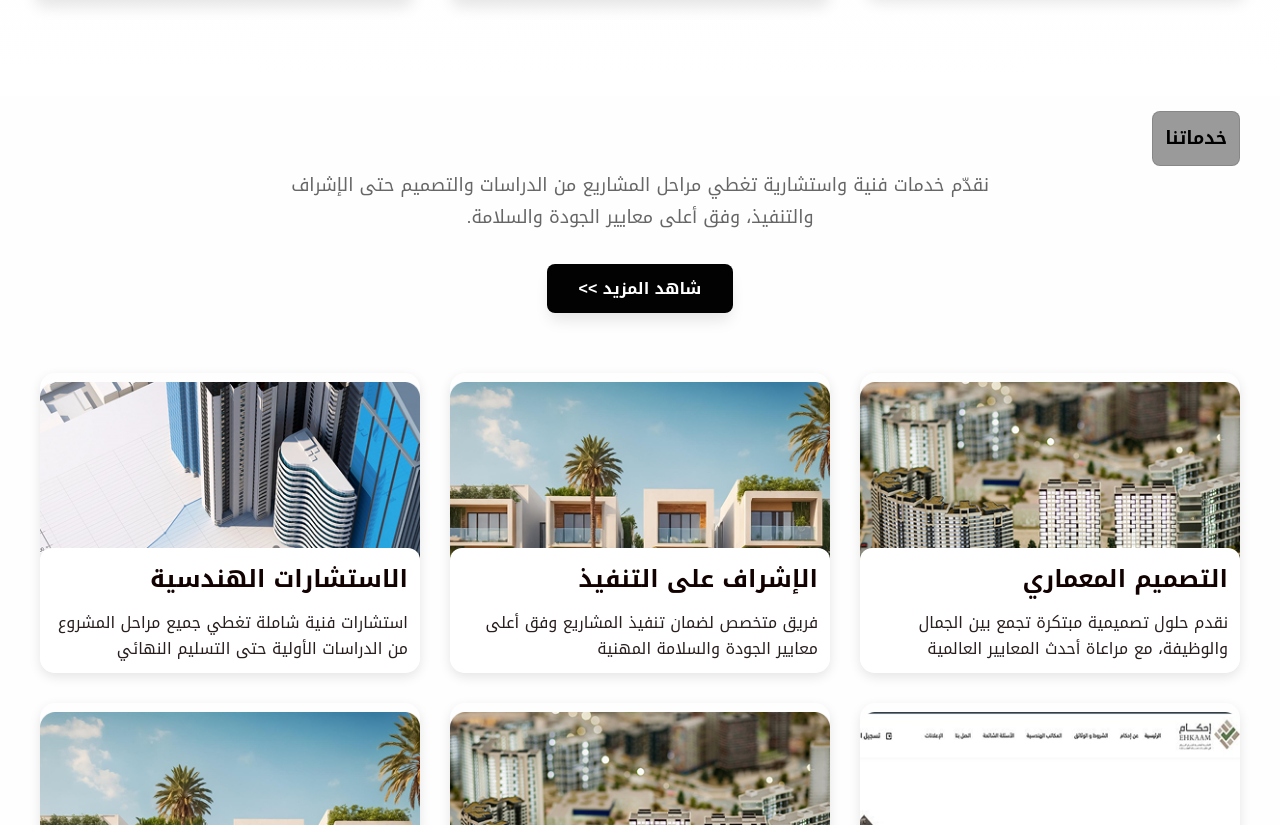
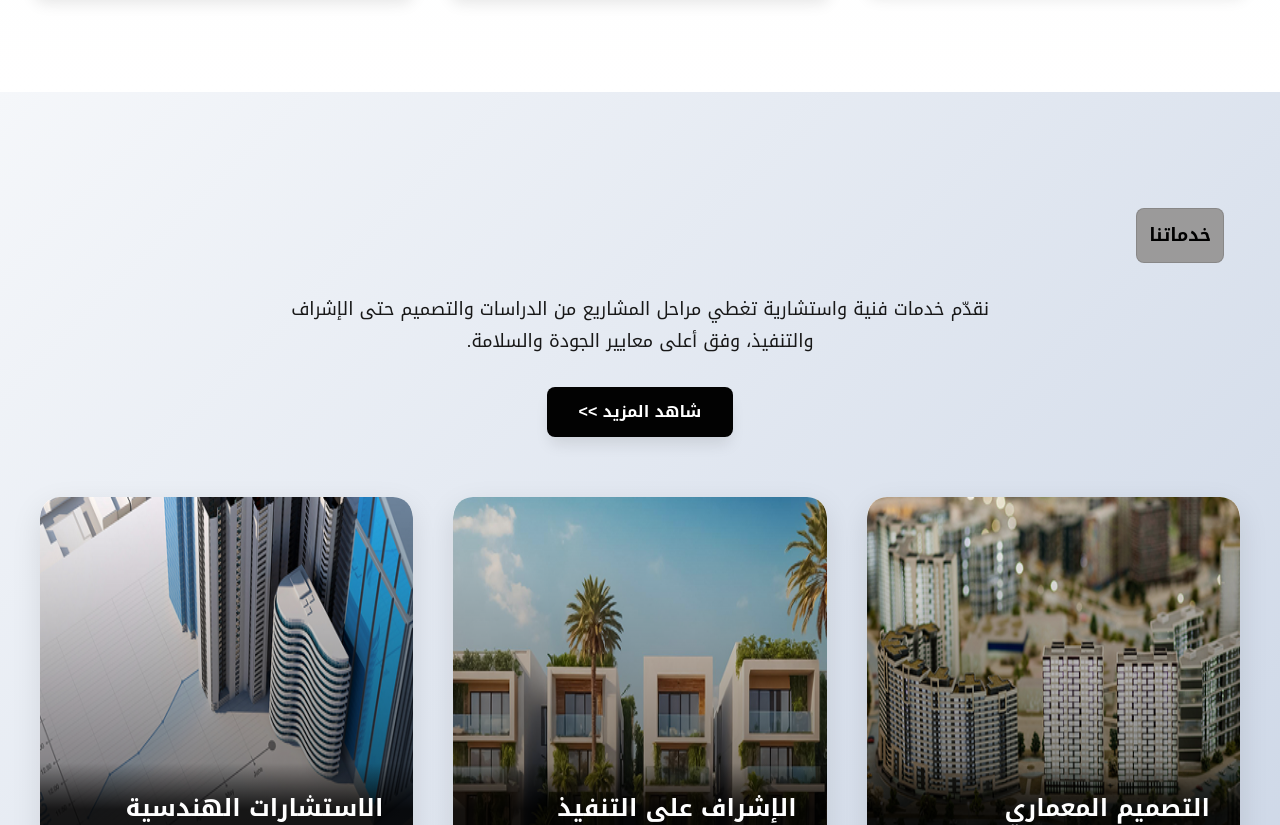
Before and after one commit to ahmed1349/hmf_app, a Next.js app: page / in a window 1280 px wide. Shown: the part 1975-2800 px from the top of the page. Built offline with nearby package versions, Linux system fonts and the light colour scheme.

Commit message:
edit the project section css

```diff
--- a/app/globals.css
+++ b/app/globals.css
@@ -17,7 +17,7 @@ html {
 
 body {
   font-family: var(--font-noto-kufi), var(--font-poppins), sans-serif;
-  background-color: var(--page-bg);
+  background-color:#fff;
   color: var(--page-foreground);
   line-height: 1.6;
 }
@@ -34,7 +34,7 @@ body {
   display: flex;
   align-items: center;
   gap: 0.75rem;
-  background: rgba(255, 255, 255, 0.1);
+  background: rgba(249, 249, 249, 0.1);
   backdrop-filter: blur(10px);
   border: 1px solid rgba(255, 255, 255, 0.2);
   padding: 0.75rem 1.5rem;
@@ -45,7 +45,7 @@ body {
 }
 
 .video-trigger-button:hover {
-  background: rgba(255, 255, 255, 0.2);
+  background: rgba(0, 0, 0, 0.2);
   transform: translateY(-2px);
 }
 
@@ -136,10 +136,7 @@ body {
     font-size: 1rem;
   }
 }
-
-
-
-
+/***********----------------hero----------------*/
 .hero-section {
   position: relative;
   overflow: hidden;
@@ -377,22 +374,7 @@ body {
 }
 
 
-.contact-icon-wrapper {
-  position: relative;
-  transition: opacity 0.3s ease, transform 0.3s ease;
-}
-
-
-/* Optional: Add a fade and scale effect */
-.contact-icon {
-  transition: transform 0.2s ease;
-}
-
-.contact-icon-wrapper:hover .contact-icon {
-  transform: scale(0);
-}
-
-/* Alternative: Slide up and fade */
+
 .contact-icon-wrapper {
   position: relative;
   transition: opacity 0.4s ease, transform 0.4s ease;
@@ -429,14 +411,14 @@ body {
   border-radius: 9999px;
   border: 1px solid rgba(255, 255, 255, 0.4);
   background-color: rgba(255, 255, 255, 0.1);
-  padding: 0 1rem;
+  padding: 0 0.9rem;
   backdrop-filter: blur(8px);
 }
 
 .nav-link {
   white-space: nowrap;
-  border-radius: 9px;
-  padding: 1rem 1rem;
+  border-radius: 8px;
+  padding: 0.8rem 0.8rem;
   font-size: 1rem;
   font-weight: 800;
   color: #fff;
@@ -725,13 +707,13 @@ body {
 
 .hero-button-primary:hover span {
   opacity: 0;
-  transform: rotate(-45deg) translateY(-20px);
+  transform: rotate(-10deg) translateY(-30px);
 }
 
 .button-icon {
   height: 1.25rem;
   width: 1.25rem;
-  transition: none; /* Icon stays stable */
+  transition:10ms; /* Icon stays stable */
 }
 /* Gallery Section */
 .gallery-section {
@@ -875,11 +857,10 @@ body {
   display: flex;
   flex-wrap: wrap;
   gap: 1rem;
-  border-radius: 1.5rem;
-  border: 1px solid rgba(255, 255, 255, 0);
+  border-radius: 18px;
   padding: 1.5rem ;
   text-align: center;
-  backdrop-filter: blur(8px);
+  backdrop-filter: blur(2px);
   justify-content: center;
 }
 
@@ -911,9 +892,8 @@ body {
   min-width: 150px;
   flex-direction: column;
   align-items: center;
+  border-radius: 18px;
   gap: 1rem;
-  border-radius: 1rem;
-  border: 1px solid rgba(255, 255, 255, 0.1);
   padding: 1rem 1.25rem;
   color: rgba(255, 255, 255, 0.8);
   transition: all 0.2s;
@@ -1012,38 +992,21 @@ body {
   align-self: flex-start;
 }
 
-
-
-.about-cta-button:hover {
-  transform: translateY(-3px);
-  box-shadow: 0 10px 20px rgba(0, 0, 0, 0.2);
-}
-
-.about-cta-button:active {
-  transform: translateY(-1px);
-  box-shadow: 0 5px 10px rgba(0, 0, 0, 0.2);
-}
-
-.about-cta-button::after {
-  content: "";
+/* Animate the text content */
+.about-cta-button span {
   display: inline-block;
-  height: 100%;
-  width: 100%;
-  border-radius: 0.5rem;
-  position: absolute;
-  top: 0;
-  left: 0;
-  z-index: -1;
-  transition: all 0.4s;
-}
-
-.about-cta-button::after {
-  background-color: #161313;
-}
-
-.about-cta-button:hover::after {
-  transform: scaleX(1.4) scaleY(1.6);
+  transition: all 0.3s ease;
+}
+
+.about-cta-button:hover span {
   opacity: 0;
+  transform: rotate(-10deg) translateY(-30px);
+}
+
+.button-icon {
+  height: 1.25rem;
+  width: 1.25rem;
+  transition:10ms; /* Icon stays stable */
 }
 
 
@@ -1240,23 +1203,45 @@ body {
 
 
 /***********services-------------------------------------------------------------------*/
-
-/* Services Section */
+/* Services Section Styles */
 .services-section {
-  padding: 15px 15px;
-  background-color: #f8f9fa27;
-  direction: rtl;
+  padding: 100px 20px;
+  background: linear-gradient(135deg, #f5f7fa 0%, #c3cfe2 100%);
+  position: relative;
+  overflow: hidden;
+}
+
+.services-section::before {
+  content: '';
+  position: absolute;
+  top: -50%;
+  right: -10%;
+  width: 500px;
+  height: 500px;
+  background: radial-gradient(circle, rgba(66, 133, 244, 0.1) 0%, transparent 70%);
+  border-radius: 50%;
+  animation: float 20s infinite ease-in-out;
+}
+
+@keyframes float {
+  0%, 100% { transform: translate(0, 0) rotate(0deg); }
+  33% { transform: translate(30px, -30px) rotate(120deg); }
+  66% { transform: translate(-20px, 20px) rotate(240deg); }
 }
 
 .services-container {
   max-width: 1200px;
   margin: 0 auto;
+  position: relative;
+  z-index: 1;
 }
 
 /* Header Section */
 .services-header {
+  margin-bottom: 60px;
+  animation: fadeInDown 0.8s ease-out;
   text-align: center;
-  margin-bottom: 60px;
+  margin: 1rem 1rem;
 }
 
 .services-title{
@@ -1265,138 +1250,189 @@ body {
   background-color: rgb(155, 154, 154);
   width: fit-content;
   border-radius: 8px;
-  font-size: 18px;
-  font-weight: 700;
+  font-size: 18px !important;
+  font-weight: 700 !important;
   color: #000000;
   margin-bottom: 0.2rem;
-
+}
+
+@keyframes fadeInDown {
+  from {
+    opacity: 0;
+    transform: translateY(-30px);
+  }
+  to {
+    opacity: 1;
+    transform: translateY(0);
+  }
+}
+
+
+@keyframes expandWidth {
+  from { width: 0; }
+  to { width: 80px; }
 }
 
 .services-description {
   font-size: 18px;
-  color: #666;
   line-height: 1.8;
+  color: #181818;
   max-width: 700px;
-  margin: 0 auto 30px;
-}
-
-.services-button {
-  display: inline-block;
-  background-color: #020202;
-  color: #ffffff;
-  padding: 0.75rem 2rem;
-  border-radius: 0.5rem;
-  font-weight: 600;
-  text-decoration: none;
-  transition: all 0.3s ease;
-  box-shadow: 0 10px 15px -3px rgba(0, 0, 0, 0.1);
-  align-self: flex-start;
-  cursor: pointer;
-}
-
-.services-button:hover {
-  transform: translateY(-3px);
-  box-shadow: 0 10px 20px rgba(0, 0, 0, 0.2);
-}
-
-.services-button:active {
-  transform: translateY(-1px);
-  box-shadow: 0 5px 10px rgba(0, 0, 0, 0.2);
-}
-
-.services-button::after {
-  content: "";
-  display: inline-block;
-  height: 100%;
-  width: 100%;
-  border-radius: 0.5rem;
-  position: absolute;
-  top: 0;
-  left: 0;
-  z-index: -1;
-  transition: all 0.4s;
-}
-
-.services-button::after {
-  background-color: #161313;
-}
-
-.services-button:hover::after {
-  transform: scaleX(1.4) scaleY(1.6);
-  opacity: 0;
-}
-
-/* Cards Grid */
+  margin: 30px auto;
+  animation: fadeIn 1s ease-out 0.3s backwards;
+  text-align: center;
+}
+
+@keyframes fadeIn {
+  from { opacity: 0; }
+  to { opacity: 1; }
+}
+
+/* Services Grid */
 .services-grid {
   display: grid;
   grid-template-columns: repeat(auto-fit, minmax(320px, 1fr));
-  gap: 30px;
-
+  gap: 40px;
+  margin-top: 60px;
 }
 
 /* Service Card */
 .service-card {
   position: relative;
-  height: 300px;
-  border-radius: 15px;
+  background: white;
+  border-radius: 20px;
   overflow: hidden;
-  box-shadow: 0 4px 12px rgba(0, 0, 0, 0.1);
+  height: 420px;
+  box-shadow: 0 10px 30px rgba(0, 0, 0, 0.1);
+  transition: all 0.5s cubic-bezier(0.4, 0, 0.2, 1);
   cursor: pointer;
-  padding: 12px 12px;
-}
-
+  animation: fadeInUp 0.6s ease-out backwards;
+}
+
+.service-card:nth-child(1) { animation-delay: 0.1s; }
+.service-card:nth-child(2) { animation-delay: 0.2s; }
+.service-card:nth-child(3) { animation-delay: 0.3s; }
+.service-card:nth-child(4) { animation-delay: 0.4s; }
+.service-card:nth-child(5) { animation-delay: 0.5s; }
+.service-card:nth-child(6) { animation-delay: 0.6s; }
+
+@keyframes fadeInUp {
+  from {
+    opacity: 0;
+    transform: translateY(50px);
+  }
+  to {
+    opacity: 1;
+    transform: translateY(0);
+  }
+}
+
+.service-card:hover {
+  transform: translateY(-10px);
+  box-shadow: 0 20px 50px rgba(0, 0, 0, 0.15);
+}
+
+/* Card Image */
 .service-card__image {
   position: absolute;
   top: 0;
   left: 0;
   width: 100%;
   height: 100%;
-  overflow: hidden;
+  z-index: 1;
+  transition: all 0.6s cubic-bezier(0.4, 0, 0.2, 1);
+}
+
+.service-card__image::before {
+  content: '';
+  position: absolute;
+  top: 0;
+  left: 0;
+  width: 100%;
+  height: 100%;
+  background: linear-gradient(to bottom, transparent 0%, rgba(0, 0, 0, 0.7) 100%);
+  z-index: 2;
+  transition: all 0.6s ease;
+
+
+}
+
+.service-card:hover .service-card__image {
+  transform: scale(1.1);
+  opacity: 0.3;
+
+}
+
+.service-card:hover .service-card__image::before {
+  opacity: 0.5;
 }
 
 .service-card__image img {
   width: 100%;
   height: 100%;
-  object-fit: contain;
-  transition: transform 0.5s ease;
-}
-
-.service-card:hover .service-card__image img {
-  transform: scale(1.1);
-}
-
+  object-fit: fill;
+  display: block;
+}
+
+/* Card Content */
 .service-card__content {
   position: absolute;
   bottom: 0;
   left: 0;
   right: 0;
-  padding: 12px 12px;
-  background: white;
-  color: black !important;
-
-  transition: all 0.4s ease;
+  padding: 30px;
+  z-index: 3;
+  transition: all 0.6s cubic-bezier(0.4, 0, 0.2, 1);
+  background: linear-gradient(to bottom, transparent 0%, rgba(0, 0, 0, 0.8) 30%);
   transform: translateY(0);
-  border-radius: 12px;
 }
 
 .service-card:hover .service-card__content {
-  transform: translateY(-30%);
-  background: linear-gradient(to top, rgba(243, 241, 241, 0.95), rgba(184, 173, 173, 0.85));
+  bottom: 50%;
+  transform: translateY(50%);
+  background: rgba(255, 255, 255, 0.95);
+  backdrop-filter: blur(10px);
+  padding: 40px;
+  border-radius: 0;
+  margin: 0;
+  left: 0;
+  right: 0;
+  box-shadow: 0 10px 40px rgba(0, 0, 0, 0.2);
+
 }
 
 .service-card__title {
   font-size: 24px;
   font-weight: 700;
-  color: rgb(18, 1, 1);
-  margin-bottom: 12px;
-  transition: all 0.3s ease;
+  color: white;
+  margin-bottom: 15px;
+  transition: all 0.6s ease;
+  line-height: 1.3;
+}
+
+.service-card:hover .service-card__title {
+  color: #1a1a1a;
+  font-size: 26px;
+  margin-bottom: 20px;
+
 }
 
 .service-card__text {
+  font-size: 15px;
+  line-height: 1.6;
+  color: rgba(255, 255, 255, 0.9);
+  display: -webkit-box;
+  -webkit-line-clamp: 2;
+  -webkit-box-orient: vertical;
+  overflow: hidden;
+  transition: all 0.6s ease;
+}
+
+.service-card:hover .service-card__text {
+  -webkit-line-clamp: unset;
+  color: #000000;
   font-size: 16px;
-  color: rgba(18, 6, 6, 0.9);
-  line-height: 1.6;
-  transition: all 0.3s ease;
+  line-height: 1.8;
 }
 
 /* Responsive Design */
@@ -1406,7 +1442,7 @@ body {
   }
 
   .services-title {
-    font-size: 18px;
+    font-size: 36px;
   }
 
   .services-description {
@@ -1415,17 +1451,49 @@ body {
 
   .services-grid {
     grid-template-columns: 1fr;
-    gap: 20px;
+    gap: 30px;
   }
 
   .service-card {
-    height: 400px;
+    height: 380px;
+  }
+
+  .service-card__title {
+    font-size: 22px;
+  }
+
+  .service-card:hover .service-card__title {
+    font-size: 24px;
+  }
+}
+
+@media (max-width: 480px) {
+  .services-title {
+    font-size: 28px;
+  }
+
+  .services-description {
+    font-size: 14px;
+  }
+
+  .about-cta-button {
+    padding: 12px 28px;
+    font-size: 14px;
+  }
+
+  .service-card {
+    height: 350px;
+  }
+
+  .service-card__content {
+    padding: 20px;
   }
 
   .service-card:hover .service-card__content {
-    transform: translateY(-25%);
-  }
-}
+    padding: 30px;
+  }
+}
+
 
 /*-----------projects section------------------*/
 .featured-projects {
@@ -1464,12 +1532,11 @@ body {
 /* Projects Navigation------------------------------------------------------------- */
 .projects-nav {
   display: flex;
-  justify-content: center;
   gap: 1rem;
   margin-bottom: 3rem;
-  flex-wrap: wrap;
   border: 1px solid #00000063 ;
   border-radius: 45px !important;
+  width: fit-content;
 }
 
 .projects-nav__item {
@@ -1488,11 +1555,13 @@ body {
   transform: translateY(-2px);
   background-color: #aac6fd00;
   box-shadow: 0 4px 12px rgba(59, 130, 246, 0.15);
+
 }
 
 .projects-nav__item--active {
   color: rgb(37, 32, 32); ;
   border-bottom: solid 2px #000000a6 ;
+    border-radius: 45px;
 }
 
 .projects-nav__logo {
@@ -1617,18 +1686,21 @@ body {
   left: 0;
   width: 0;
   height: 100%;
-  background: linear-gradient(135deg, #79889e 0%, #071533 100%);
+  background: #ffffff;
+  color: rgb(0, 0, 0);
   transition: width 0.4s ease;
   z-index: 0;
 }
 
 .project-showcase__button:hover::before {
   width: 100%;
+
 }
 
 .project-showcase__button:hover {
   transform: translateY(-3px);
-  box-shadow: 0 8px 24px rgba(59, 130, 246, 0.4);
+  background: #ffffff;
+  color: rgb(0, 0, 0);
 }
 
 .project-showcase__button span {
@@ -1783,7 +1855,7 @@ body {
 .partners-section {
   background: #fff;
   direction: rtl;
-  padding: 2rem 1rem;
+  padding: 1rem 0.2rem;
 
 }
 
--- a/components/AboutSection.tsx
+++ b/components/AboutSection.tsx
@@ -2,7 +2,6 @@
 "use client";
 import Link from "next/link";
 import Image from "next/image";
-import { Building2, Users, Award } from "lucide-react";
 import { useState } from "react";
 
 const ABOUT_HIGHLIGHTS = [
--- a/components/NewsSection.tsx
+++ b/components/NewsSection.tsx
@@ -56,7 +56,7 @@ export default function NewsSection() {
         <div className="featured-projects__header">
           <h2 className="section__title">   الاخبار & <br />الانشطة الفعلية</h2>
         </div>
-
+        <div className="flex flex-row justify-center items-center">
         <nav className="projects-nav">
           {FEATURED_PROJECTS.map((project, index) => (
             <button
@@ -70,6 +70,8 @@ export default function NewsSection() {
             </button>
           ))}
         </nav>
+
+          </div>
 
         <div className="project-showcase">
           <div className={`project-showcase__content ${isAnimating ? "project-showcase__content--exit" : "project-showcase__content--enter"}`}>
--- a/components/ProjectsSection.tsx
+++ b/components/ProjectsSection.tsx
@@ -62,6 +62,8 @@ export default function ProjectsSection() {
           <h2 className="section__title">نماذج من مشاريعنا الميدانية</h2>
         </div>
 
+        <div className="flex flex-row justify-center items-center">
+
         <nav className="projects-nav">
           {FEATURED_PROJECTS.map((project, index) => (
             <button
@@ -76,6 +78,9 @@ export default function ProjectsSection() {
             </button>
           ))}
         </nav>
+         </div>
+
+
 
         <div className="project-showcase">
           <div className={`project-showcase__content ${isAnimating ? "project-showcase__content--exit" : "project-showcase__content--enter"}`}>
--- a/components/ServicesSection.tsx
+++ b/components/ServicesSection.tsx
@@ -7,19 +7,19 @@ const SERVICES = [
   {
     id: 1,
     title: 'التصميم المعماري',
-    description: 'نقدم حلول تصميمية مبتكرة تجمع بين الجمال والوظيفة، مع مراعاة أحدث المعايير العالمية',
+    description: 'جميع ستشارات فنية شاملة تغطي جميع مراحل المشروع من الدراسات الأولية حتى   ستشارات فنية شاملة تغطي جميع مراحل المشروع من الدراسات الأولية حتى التسليم النهائي',
     image: '/images/service/f1.png'
   },
   {
     id: 2,
     title: 'الإشراف على التنفيذ',
-    description: 'فريق متخصص لضمان تنفيذ المشاريع وفق أعلى معايير الجودة والسلامة المهنية',
+    description: 'جميع ستشارات فنية شاملة تغطي جميع مراحل المشروع من الدراسات الأولية حتى   ستشارات فنية شاملة تغطي جميع مراحل المشروع من الدراسات الأولية حتى التسليم النهائي',
     image: '/images/service/f2.png'
   },
   {
     id: 3,
     title: 'الاستشارات الهندسية',
-    description: 'استشارات فنية شاملة تغطي جميع مراحل المشروع من الدراسات الأولية حتى التسليم النهائي',
+    description: 'جميع ستشارات فنية شاملة تغطي جميع مراحل المشروع من الدراسات الأولية حتى   ستشارات فنية شاملة تغطي جميع مراحل المشروع من الدراسات الأولية حتى التسليم النهائي',
     image: '/images/service/f3.png'
   },
 
@@ -27,19 +27,19 @@ const SERVICES = [
    {
     id: 4,
     title: 'التصميم المعماري',
-    description: 'نقدم حلول تصميمية مبتكرة تجمع بين الجمال والوظيفة، مع مراعاة أحدث المعايير العالمية',
+    description: 'جميع ستشارات فنية شاملة تغطي جميع مراحل المشروع من الدراسات الأولية حتى   ستشارات فنية شاملة تغطي جميع مراحل المشروع من الدراسات الأولية حتى التسليم النهائي',
     image: '/images/service/f4.png'
   },
   {
     id: 5,
     title: 'الإشراف على التنفيذ',
-    description: 'فريق متخصص لضمان تنفيذ المشاريع وفق أعلى معايير الجودة والسلامة المهنية',
+    description: 'جميع ستشارات فنية شاملة تغطي جميع مراحل المشروع من الدراسات الأولية حتى   ستشارات فنية شاملة تغطي جميع مراحل المشروع من الدراسات الأولية حتى التسليم النهائي',
     image: '/images/service/f1.png'
   },
   {
     id: 6,
     title: 'الاستشارات الهندسية',
-    description: 'استشارات فنية شاملة تغطي جميع مراحل المشروع من الدراسات الأولية حتى التسليم النهائي',
+    description: 'جميع ستشارات فنية شاملة تغطي جميع مراحل المشروع من الدراسات الأولية حتى   ستشارات فنية شاملة تغطي جميع مراحل المشروع من الدراسات الأولية حتى التسليم النهائي',
     image: '/images/service/f2.png'
   }
 ];
@@ -51,10 +51,10 @@ export default function ServicesSection() {
         {/* Header Section */}
         <div className="services-header">
           <h2 className="services-title">خدماتنا</h2>
-          <p className="services-description">
+          <h2 className="services-description">
             نقدّم خدمات فنية واستشارية تغطي مراحل المشاريع من الدراسات والتصميم حتى الإشراف والتنفيذ،
             وفق أعلى معايير الجودة والسلامة.
-          </p>
+          </h2>
            <Link href="#services" className="about-cta-button">
 
               <span> شاهد المزيد    &gt;&gt;</span>
```
